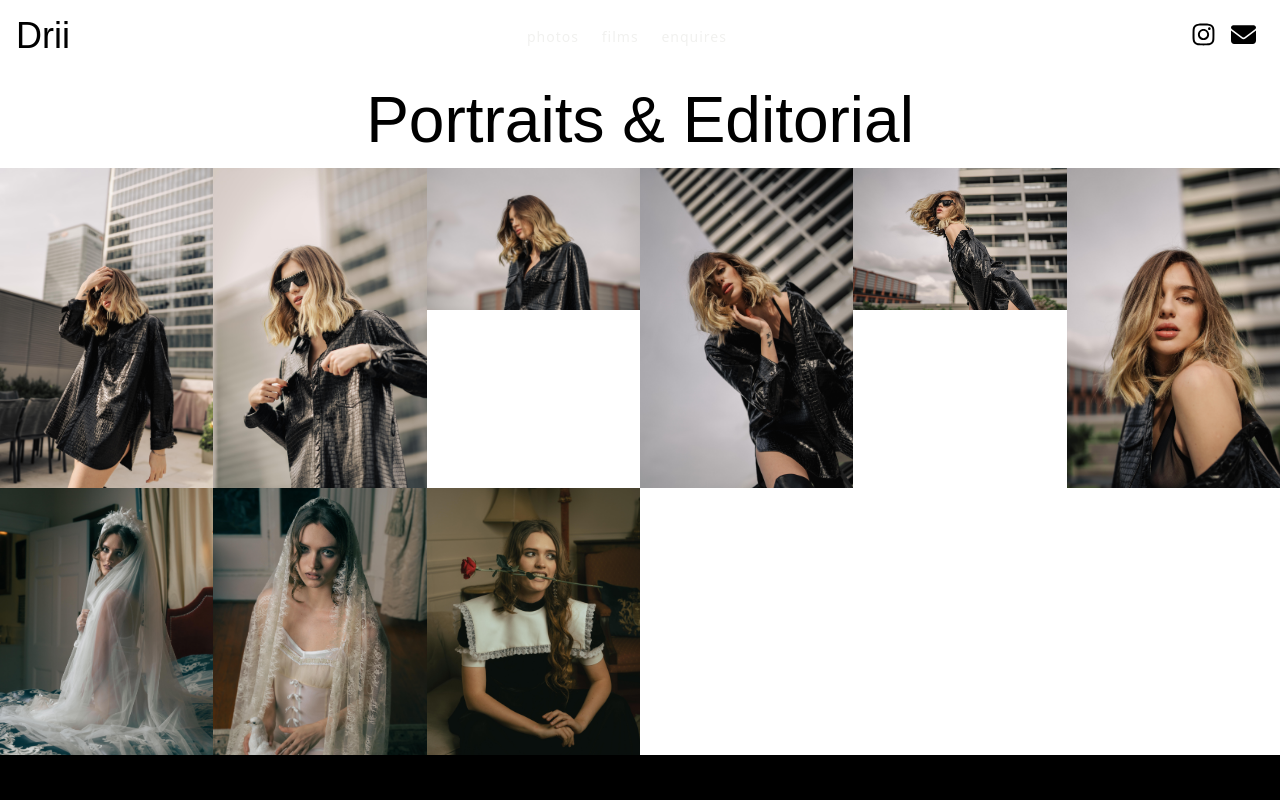
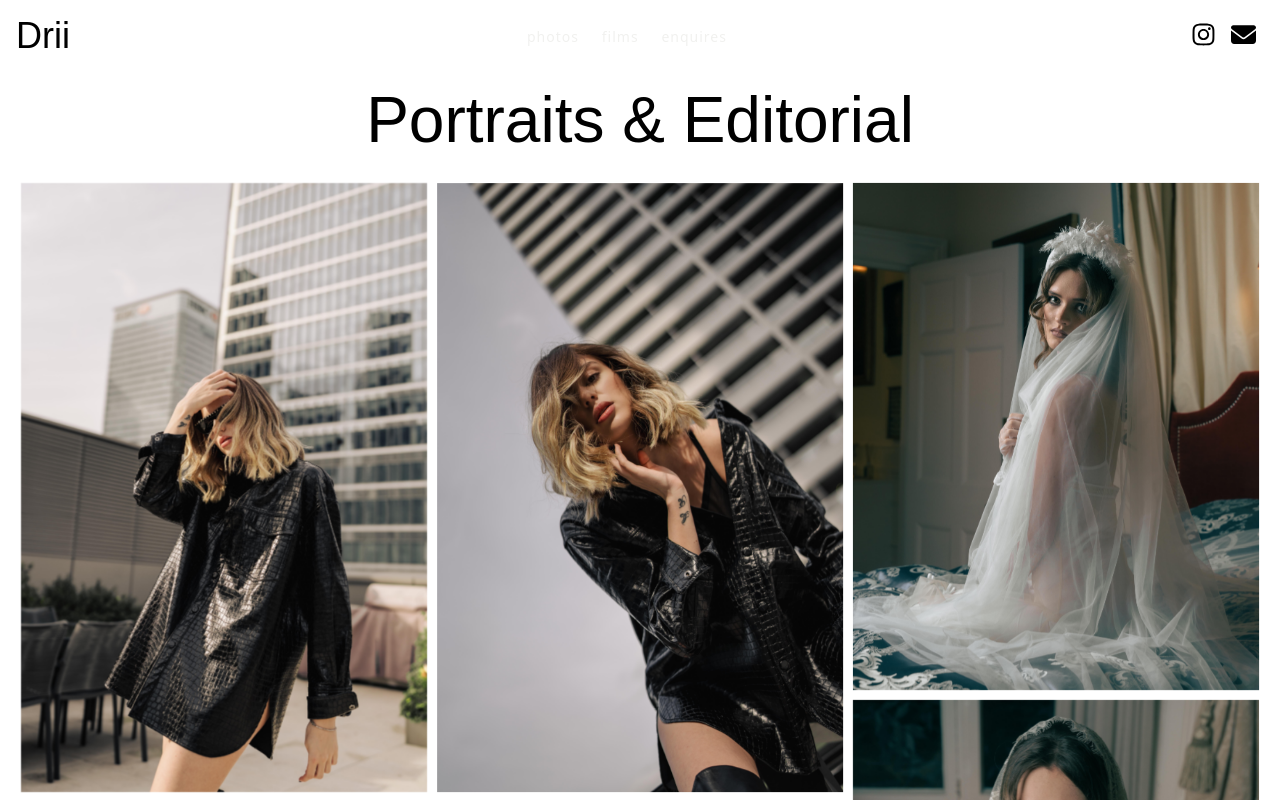
Before and after one commit to ARbayung/dri-photography, a React (Create React App) app: page /Works/1 in a window 1280 px wide. Shown: the top 800 px of the page. Built offline with nearby package versions, Linux system fonts and the light colour scheme.

Commit message:
gallery styling modification and magicui fade in animation integrated

```diff
--- a/src/App.jsx
+++ b/src/App.jsx
@@ -10,13 +10,11 @@ import css from '../src/App.css';
 function App() {
   return (
     <div>
-
         <Hero/>
         <Intro/>
         <Services/>
         <Works/>
         <Scroll/>
-        <Footer/>
     </div>
   );
 }
--- a/src/components/Gallery.jsx
+++ b/src/components/Gallery.jsx
@@ -2,12 +2,19 @@ import React from "react";
 import { useParams } from "react-router-dom";
 import data from "./assets/data.json";
 import Footer from "./Footer";
+import BlurFade from "./magicui/BlurFade.tsx";
+import { useEffect } from 'react';
+import { useLocation } from 'react-router-dom';
 
 function Gallery() {
-    // Extract the id parameter from the route
+    const { pathname } = useLocation();
+
+    useEffect(() => {
+        window.scrollTo(0, 0);
+    }, [pathname]);
+
     const { id } = useParams();
 
-    // Find the corresponding work based on the id
     const work = data.find((item) => item.id === id);
 
     if (!work) {
@@ -20,14 +27,15 @@ function Gallery() {
                 <div className="gallery-container">
                     <div className="gallery-images">
                     {work.images.map((image, index) => (
+                        <BlurFade key={image} delay={0.25 + index * 0.2} inView>
                         <img key={index}
                         src={image.img}
                         alt={work.title}
-                        className="gallery-img zoom" />
+                        className="gallery-img" />
+                        </BlurFade>
                     ))}
                     </div>
                 </div>
-                <Footer />
             </div>
     );
   }
--- a/src/components/Works.jsx
+++ b/src/components/Works.jsx
@@ -1,6 +1,7 @@
 import React from "react";
 import {Outlet, Link} from "react-router-dom";
 import data from "./assets/data.json";
+
 
 function Works(){
     return(
--- /dev/null
+++ b/src/components/magicui/BlurFade.tsx
@@ -0,0 +1,67 @@
+"use client";
+
+import { useRef } from "react";
+import {
+  AnimatePresence,
+  motion,
+  useInView,
+  UseInViewOptions,
+  Variants,
+} from "framer-motion";
+
+type MarginType = UseInViewOptions["margin"];
+
+interface BlurFadeProps {
+  children: React.ReactNode;
+  className?: string;
+  variant?: {
+    hidden: { y: number };
+    visible: { y: number };
+  };
+  duration?: number;
+  delay?: number;
+  yOffset?: number;
+  inView?: boolean;
+  inViewMargin?: MarginType;
+  blur?: string;
+}
+
+export default function BlurFade({
+  children,
+  className,
+  variant,
+  duration = 0.4,
+  delay = 0,
+  yOffset = 6,
+  inView = false,
+  inViewMargin = "-50px",
+  blur = "6px",
+}: BlurFadeProps) {
+  const ref = useRef(null);
+  const inViewResult = useInView(ref, { once: true, margin: inViewMargin });
+  const isInView = !inView || inViewResult;
+  const defaultVariants: Variants = {
+    hidden: { y: yOffset, opacity: 0, filter: `blur(${blur})` },
+    visible: { y: -yOffset, opacity: 1, filter: `blur(0px)` },
+  };
+  const combinedVariants = variant || defaultVariants;
+  return (
+    <AnimatePresence>
+      <motion.div
+        ref={ref}
+        initial="hidden"
+        animate={isInView ? "visible" : "hidden"}
+        exit="hidden"
+        variants={combinedVariants}
+        transition={{
+          delay: 0.04 + delay,
+          duration,
+          ease: "easeOut",
+        }}
+        className={className}
+      >
+        {children}
+      </motion.div>
+    </AnimatePresence>
+  );
+}
--- a/src/index.css
+++ b/src/index.css
@@ -776,12 +776,33 @@ hr{
 }
 
 .gallery-container{
-  display: grid;
-  grid-template-columns: repeat(auto-fit, minmax(200px, 1fr));
+  padding: 1em;
+}
 
+.gallery-img{
+  padding: 5px;
 }
 
 .gallery-images{
-  display: grid;
-  grid-template-columns: repeat(auto-fit, minmax(200px, 1fr));
+  line-height: 0;
+  -webkit-column-count: 3;
+  -webkit-column-gap:   0px;
+  -moz-column-count:    3;
+  -moz-column-gap:      0px;
+  column-count:         3;
+  column-gap:           0px;
 }
+@media (max-width: 800px) {
+  .gallery-images {
+  -moz-column-count:    2;
+  -webkit-column-count: 2;
+  column-count:         2;
+  }
+}
+@media (max-width: 400px) {
+  .gallery-images {
+  -moz-column-count:    1;
+  -webkit-column-count: 1;
+  column-count:         1;
+  }
+}
--- a/src/index.js
+++ b/src/index.js
@@ -9,6 +9,7 @@ import Navbar from './components/Navbar';
 import Service from './components/Service';
 import Gallery from './components/Gallery';
 import Works from './components/Works';
+import Footer from './components/Footer';
 
 
 const root = ReactDOM.createRoot(document.getElementById('root'));
@@ -24,6 +25,7 @@ root.render(
         <Route path="/Works" element={<Works />} />
         <Route path="/Works/:id" element={<Gallery />} />
       </Routes>
+      <Footer/>
     </BrowserRouter>
   </React.StrictMode>
 );
```
